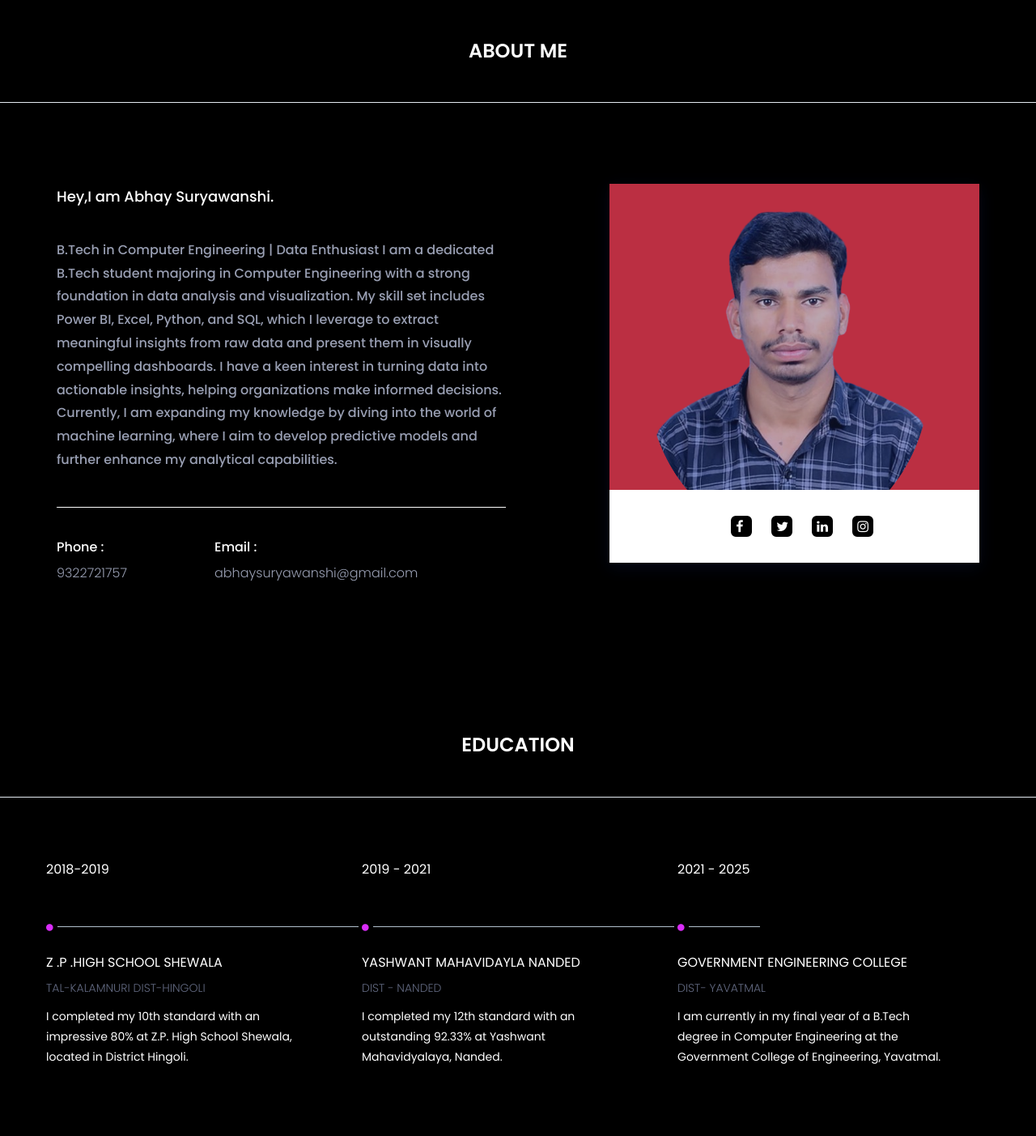
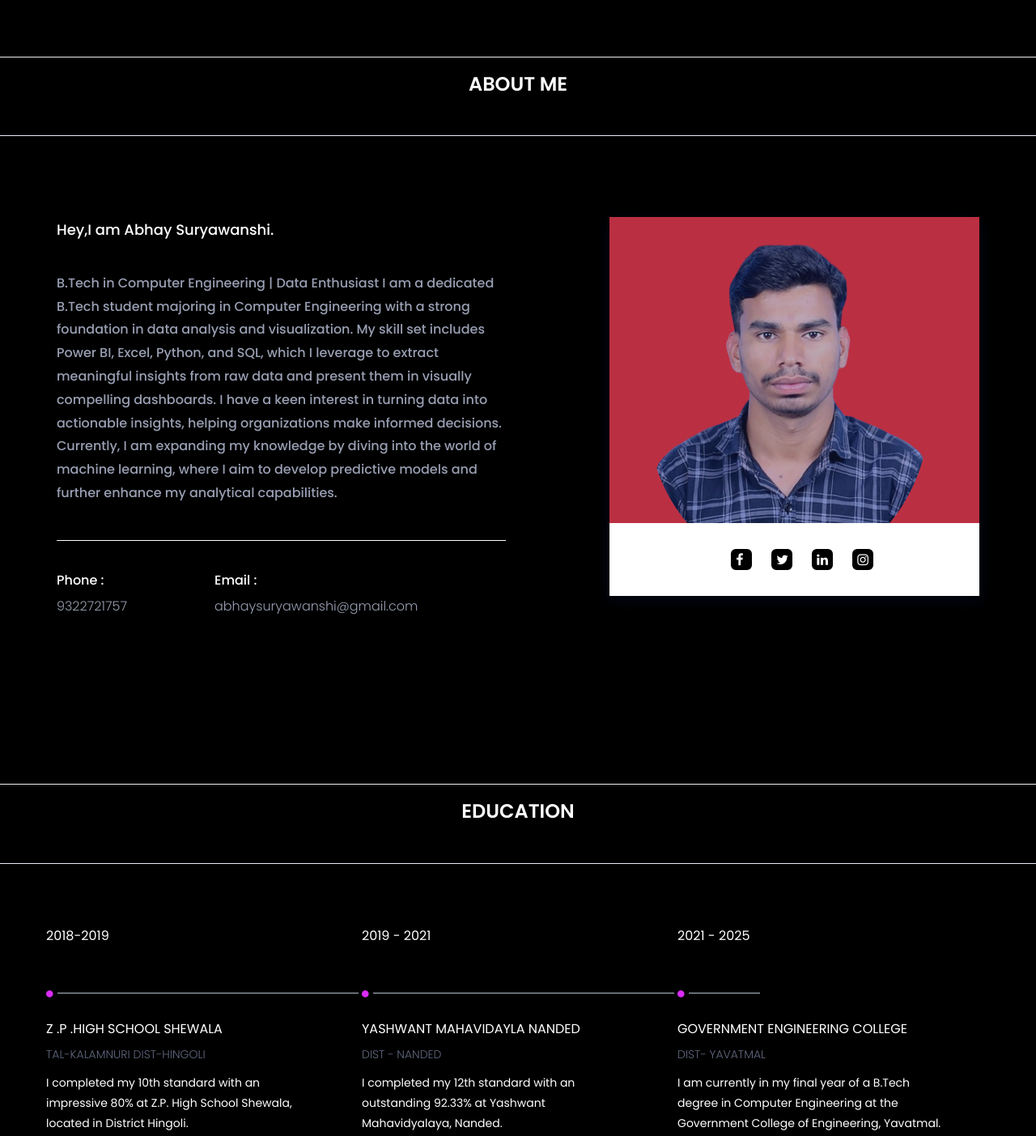
Before and after one commit to Abhay9322/Abhay9322.github.io, a plain HTML site: page index.html in a window 1280 px wide. Shown: the part 890-2293 px from the top of the page at 81% size. Drawn offline with nearby package versions, Linux system fonts and the light colour scheme.

Commit message:
Update index.html

```diff
--- a/index.html
+++ b/index.html
@@ -119,7 +119,7 @@
 
 		<!--about start -->
 		<section id="about" class="about">
-			<div class="section-heading text-center">
+			<div class="section-heading text-center"><hr class="ho">
 				<h2>about me</h2>
 			</div>
 			<div class="container">
@@ -208,7 +208,7 @@ Currently, I am expanding my knowledge by diving into the world of machine learn
 
 		<!--education start -->
 		<section id="education" class="education">
-			<div class="section-heading text-center">
+			<div class="section-heading text-center"><hr class="ho">
 				<h2>education</h2>
 			</div>
 			<div class="container">
@@ -292,7 +292,7 @@ Currently, I am expanding my knowledge by diving into the world of machine learn
 
 		<!--skills start -->
 		<section id="skills" class="skills">
-				<div class="skill-content">
+				<div class="skill-content"><hr class="ho">
 					<div class="section-heading text-center">
 						<h2>skills</h2>
 					</div>
```
